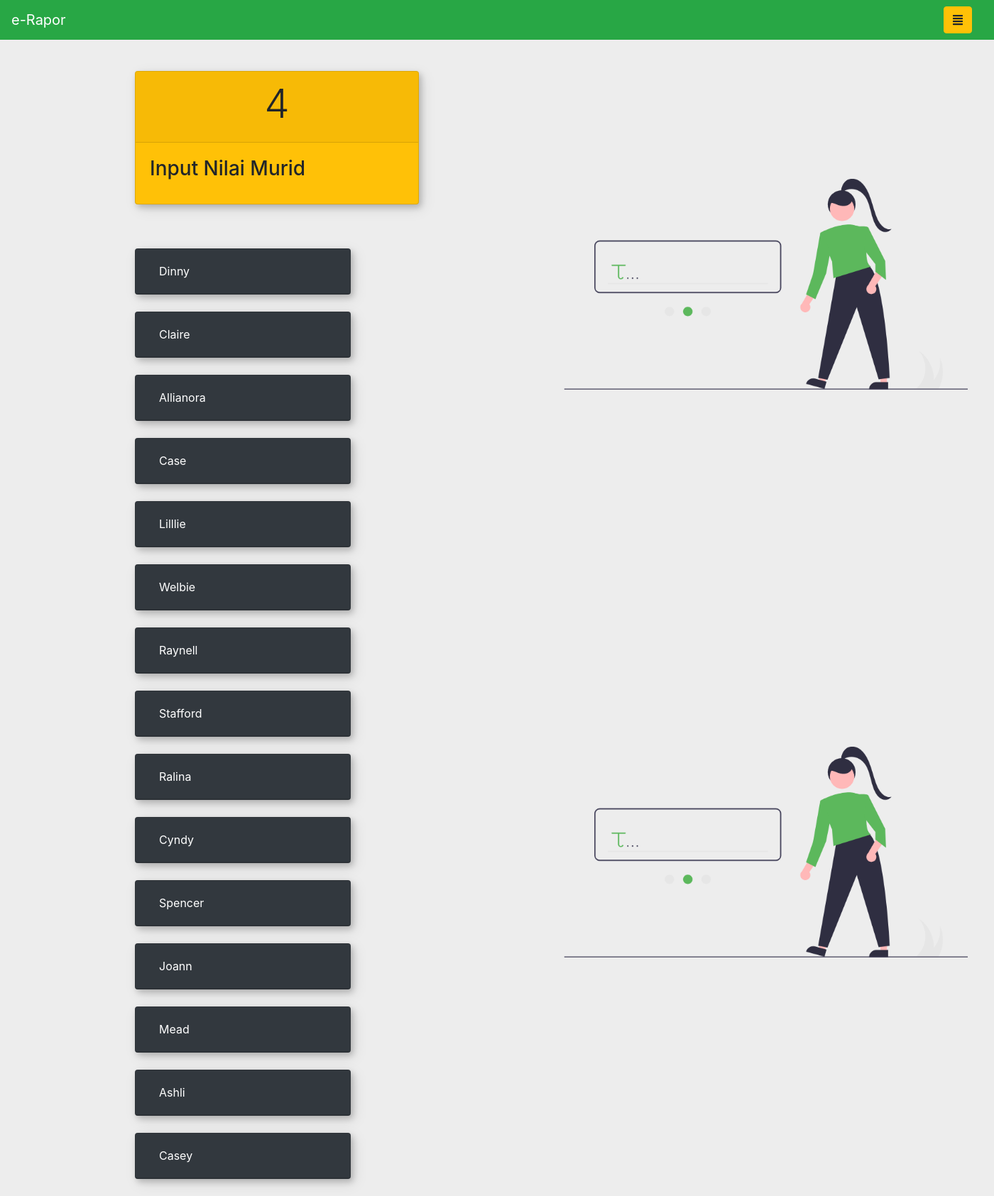
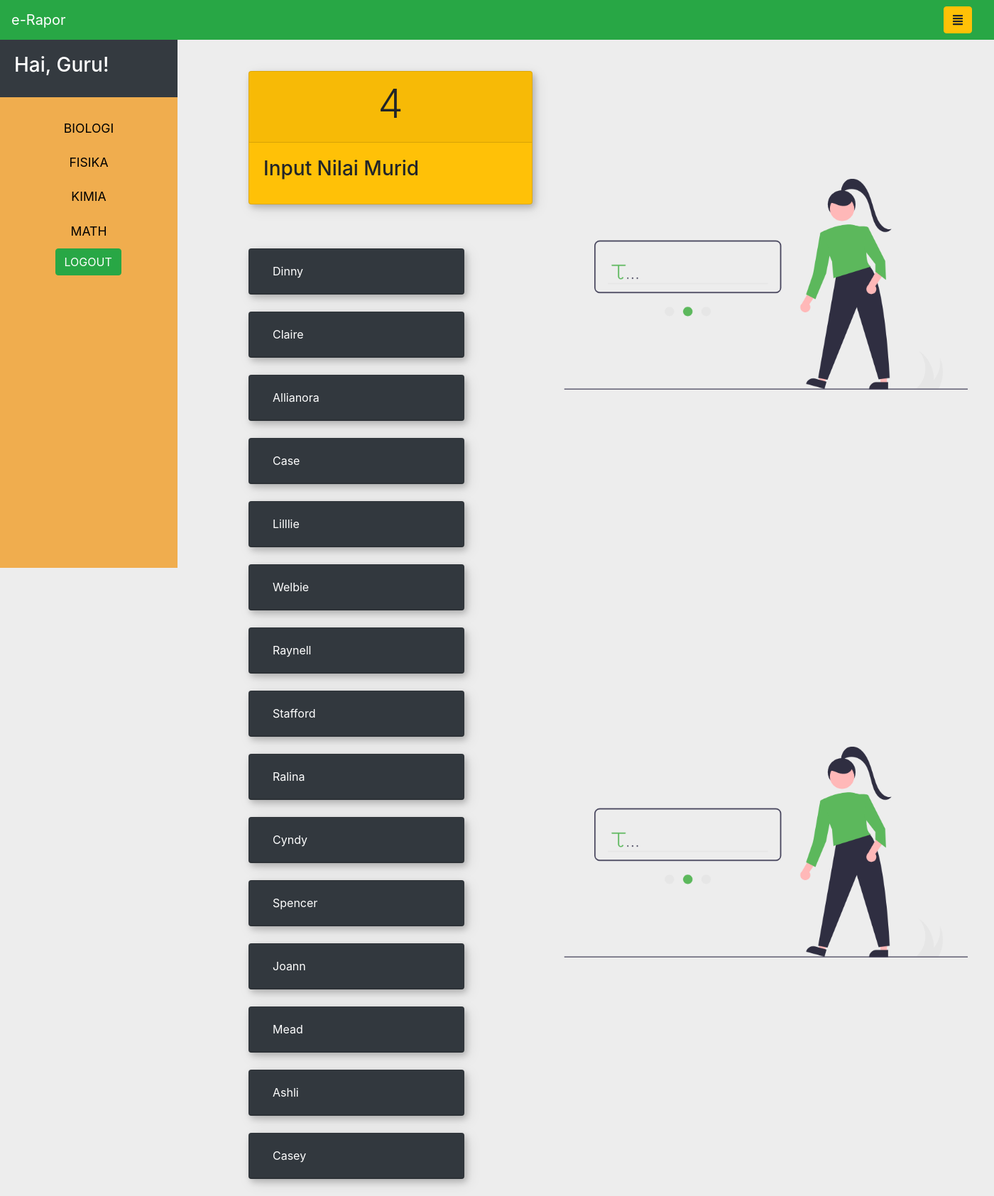
Before and after one commit to prolifel/fp-pweb, a PHP site: page /guru/nilai.php?id=4 in a window 1400 px wide. Shown: the whole page at 71% size. Run offline with PHP 8.4, Linux system fonts and the light colour scheme; a user stored in the database is signed in; data comes from the database, SQL or seed files in the repository; some libraries are stand-ins or nearby versions.

Commit message:
Benerin Nilai berantakan, semoga bisa

```diff
--- a/guru/nilai.php
+++ b/guru/nilai.php
@@ -29,31 +29,48 @@
             background-position: center;
         }
 
+        .bd-placeholder-img {
+            font-size: 1.125rem;
+            text-anchor: middle;
+            -webkit-user-select: none;
+            -moz-user-select: none;
+            -ms-user-select: none;
+            user-select: none;
+        }
+
+        @media (min-width: 768px) {
+            .bd-placeholder-img-lg {
+            font-size: 3.5rem;
+            }
+        }
 
         .wrapper {
            display: inline-flex;
             align-items: stretch;
+            position: relative;
+        }
+        /* .wrapper {
+            display: flex;
+            align-items: stretch;
+        } */
 
-        }
         #sidebar {
             padding-top: 55px;
-            width: 249px;
-            position: fixed;
-            top: 0;
-            left: 0;
+            width: 250px;
+            max-width: 250px;
             height: 100vh;
+            background: #f0ad4e;
+            color: #FFF;
+            transition: all 0.3s;
+            /* position: fixed; */
             z-index: 999;
-            background: #dcdcdc;
-            color: #fff;
-            transition: all 0.3s;
-            margin-left: -250px;
         }
 
         #sidebar.active {
-            margin-left: 0px;
+            margin-left: -250px;
         }
         a[data-toggle="collapse"] {
-            position: fixed;
+            position: relative;
         }
 
         .dropdown-toggle::after {
@@ -69,7 +86,6 @@
             }
             #sidebar.active {
                 margin-left: 0;
-
             }
         }
         a, a:hover, a:focus {
@@ -78,9 +94,8 @@
             transition: all 0.3s;
         }
         #sidebar .sidebar-header {
-            align-items: center;
             padding: 20px;
-            /* background: #6d7fcc; */
+            background: #6d7fcc;
         }
 
         #sidebar ul.components {
@@ -94,7 +109,7 @@
         }
 
         #sidebar ul li a {
-            padding: 20px;
+            padding: 10px;
             font-size: 1.1em;
             display: block;
             color: black;
@@ -114,13 +129,13 @@
             background: #6d7fcc;
         }
         #judul {
-            padding-left: 190px;
+            padding-left: 100px;
             padding-top: 100px;
             display: inline-table;
             position: absolute;
         }
         #panel {
-            padding-left: 190px;
+            padding-left: 100px;
             display: inline-block;
             padding-top: 350px;
             position: absolute;
@@ -132,44 +147,14 @@
         .card {
             box-shadow: 3px 4px 8px rgba(0, 0, 0, 0.2), 5px 6px 20px rgba(0, 0, 0, 0.1);
         }
-        .overlay {
-            display: none;
-            position: fixed;
-            width: 100vw;
-            height: 100vh;
-            background: rgba(0, 0, 0, 0.7);
-            z-index: 998;
-            opacity: 0;
-            transition: all 0.5s ease-in-out;
-        }
-
-        .overlay.active {
-            display: block;
-            opacity: 1;
-        }
-
-        #dismiss {
-            width: 35px;
-            height: 35px;
-            position: absolute;
-            /* top right corner of the sidebar */
-            top: 10px;
-            right: 10px;
-        }
-        #logout{
-            margin-top: 15px;
-            box-shadow: 3px 4px 8px rgba(50,205,50, 0.4), 5px 6px 20px rgba(50,205,50, 0.3);
-            padding: 10px;
-            padding-left: 20px;
-            padding-right: 20px;
+        #logout {
+            /* margin-top: 300px; */
         }
 
     </style>
     <link rel="stylesheet" href="https://stackpath.bootstrapcdn.com/bootstrap/4.3.1/css/bootstrap.min.css" integrity="sha384-ggOyR0iXCbMQv3Xipma34MD+dH/1fQ784/j6cY/iJTQUOhcWr7x9JvoRxT2MZw1T" crossorigin="anonymous">
-    <link rel="stylesheet" href="https://cdnjs.cloudflare.com/ajax/libs/malihu-custom-scrollbar-plugin/3.1.5/jquery.mCustomScrollbar.min.css">
     <script src="https://code.jquery.com/jquery-3.3.1.slim.min.js" integrity="sha384-q8i/X+965DzO0rT7abK41JStQIAqVgRVzpbzo5smXKp4YfRvH+8abtTE1Pi6jizo" crossorigin="anonymous"></script>
     <script src="https://cdnjs.cloudflare.com/ajax/libs/popper.js/1.14.7/umd/popper.min.js" integrity="sha384-UO2eT0CpHqdSJQ6hJty5KVphtPhzWj9WO1clHTMGa3JDZwrnQq4sF86dIHNDz0W1" crossorigin="anonymous"></script>
-    <script src="https://cdnjs.cloudflare.com/ajax/libs/malihu-custom-scrollbar-plugin/3.1.5/jquery.mCustomScrollbar.concat.min.js"></script>
     <script src="https://stackpath.bootstrapcdn.com/bootstrap/4.3.1/js/bootstrap.min.js" integrity="sha384-JjSmVgyd0p3pXB1rRibZUAYoIIy6OrQ6VrjIEaFf/nJGzIxFDsf4x0xIM+B07jRM" crossorigin="anonymous"></script>
     <script defer src="https://use.fontawesome.com/releases/v5.0.13/js/solid.js" integrity="sha384-tzzSw1/Vo+0N5UhStP3bvwWPq+uvzCMfrN1fEFe+xBmv1C/AtVX5K0uZtmcHitFZ" crossorigin="anonymous"></script>
     <script defer src="https://use.fontawesome.com/releases/v5.0.13/js/fontawesome.js" integrity="sha384-6OIrr52G08NpOFSZdxxz1xdNSndlD4vdcf/q2myIUVO0VsqaGHJsB0RaBE01VTOY" crossorigin="anonymous"></script>
@@ -196,13 +181,8 @@
 <div class="wrapper">
         <!-- Sidebar -->
         <nav id="sidebar">
-
-            <div class="sidebar-header bg-dark justify-center">
+            <div class="sidebar-header bg-dark">
                 <h3>Hai, Guru!</h3>
-                <div id="dismiss">
-                <i class="fas fa-arrow-left"></i>
-            </div>
-
             </div>
 
             <ul class="list-unstyled components">
@@ -227,8 +207,8 @@
 
                 </li>
                 <li>
-                    <div class="d-grid gap-2 col-6 mx-auto" >
-                        <button id="logout" class="btn btn-success" type="button" onclick="location.href='../admin/logout.php';">LOGOUT</button>
+                    <div class="d-grid gap-2 col-6 mx-auto" id="logout">
+                        <button class="btn btn-success" type="button" onclick="location.href='../admin/logout.php';">LOGOUT</button>
                     </div>
                 </li>
             </ul>
@@ -254,7 +234,7 @@
                 </div>
             </nav>
         </div>
-        <div class="overlay"></div>
+
     </div>
 
     <?php
@@ -385,48 +365,12 @@
                 }
             });
         });
-        // $(document).ready(function () {
-
-        //     $('#sidebarCollapse').on('click', function () {
-        //         $('#sidebar').toggleClass('active');
-        //     });
-
-        // });
-        // $(document).ready(function () {
-
-        //     // $("#sidebar").mCustomScrollbar({
-        //     //     theme: "minimal"
-        //     // });
-
-        //     $('#sidebarCollapse').on('click', function () {
-        //         $('#sidebar').toggleClass('active');
-        //         // close dropdowns
-        //         $('.collapse.in').toggleClass('in');
-        //         // and also adjust aria-expanded attributes we use for the open/closed arrows
-        //         // in our CSS
-        //         $('a[aria-expanded=true]').attr('aria-expanded', 'false');
-        //     });
-
-        // });
         $(document).ready(function () {
 
-
-
             $('#sidebarCollapse').on('click', function () {
-                // open sidebar
-                $('#sidebar').addClass('active');
-                // fade in the overlay
-                $('.overlay').addClass('active');
-                $('.collapse.in').toggleClass('in');
-                $('a[aria-expanded=true]').attr('aria-expanded', 'false');
+                $('#sidebar').toggleClass('active');
             });
 
-            $('#dismiss, .overlay').on('click', function () {
-                // hide sidebar
-                $('#sidebar').removeClass('active');
-                // hide overlay
-                $('.overlay').removeClass('active');
-            });
         });
     </script>
 </body>
```
Also changed, not shown: guru/index.php (+4 -4 lines), guru/uploadNilai.php (added, +7 -0 lines).
